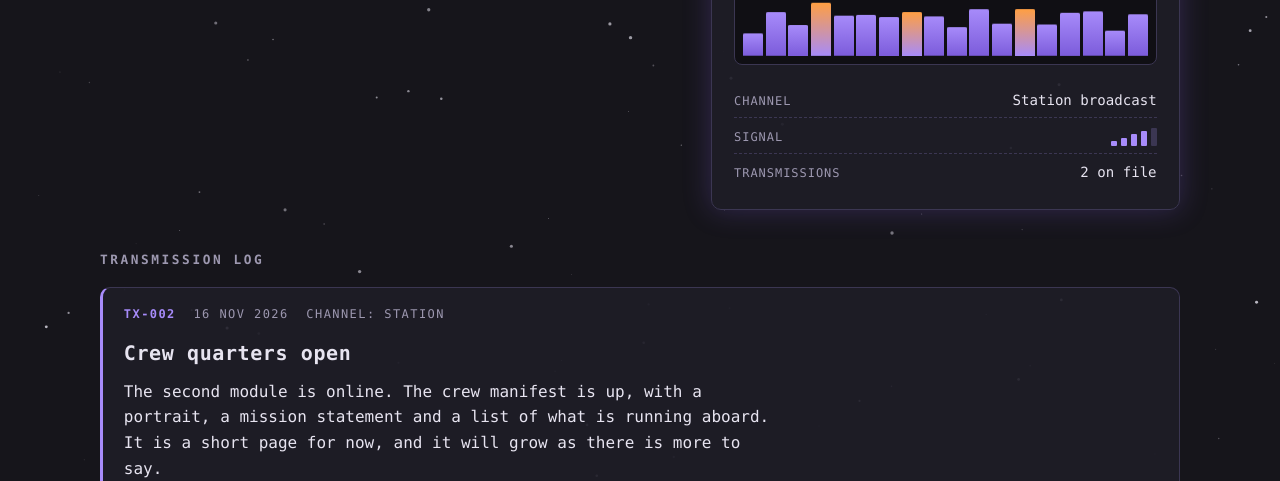
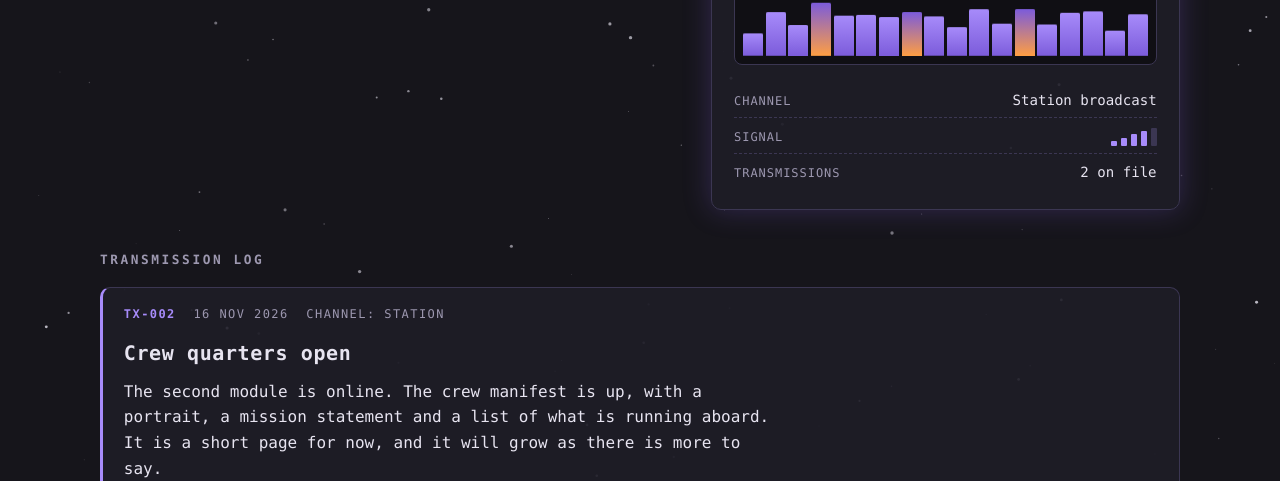
Before and after one commit to Pixal-Byte/A.R.I.E.S, a plain HTML site: page public/radio/index.html in a window 1280 px wide. Shown: the part 319-800 px from the top of the page. Drawn offline with Linux system fonts and the light colour scheme.

Commit message:
fix: correct gradient direction for hot EQ span background

```diff
--- a/public/radio/radio.css
+++ b/public/radio/radio.css
@@ -29,7 +29,7 @@
   background: linear-gradient(to top, var(--accent-2), var(--accent));
   transform-origin: bottom; transform: scaleY(var(--h, .4));
 }
-.eq span.hot { background: linear-gradient(to top, var(--accent), var(--warn)); }
+.eq span.hot { background: linear-gradient(to top, var(--warn), var(--accent-2)); }
 
 .strength { display: flex; align-items: flex-end; gap: 4px; height: 18px; }
 .strength i { width: 6px; background: var(--accent); border-radius: 1px; }
```
